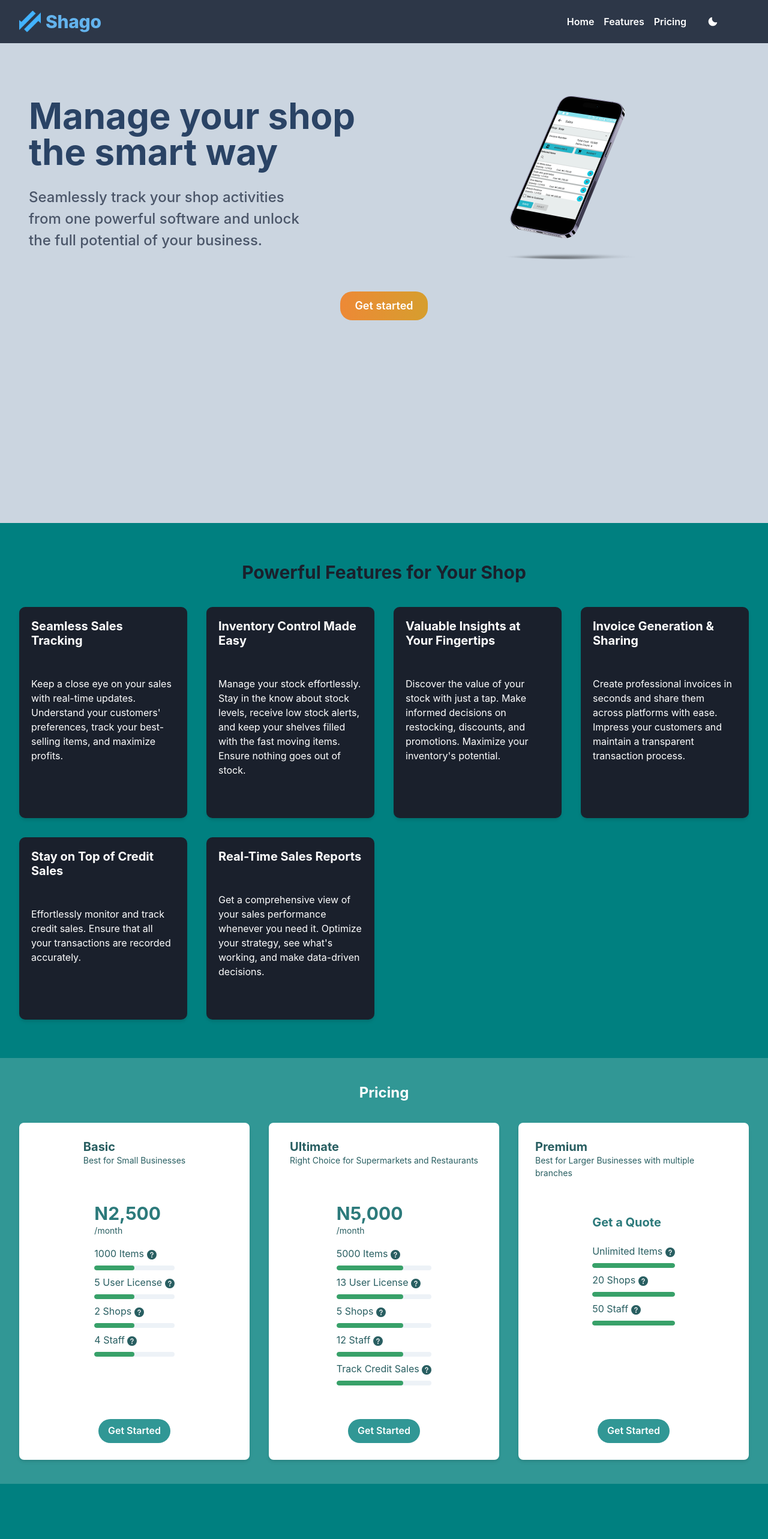
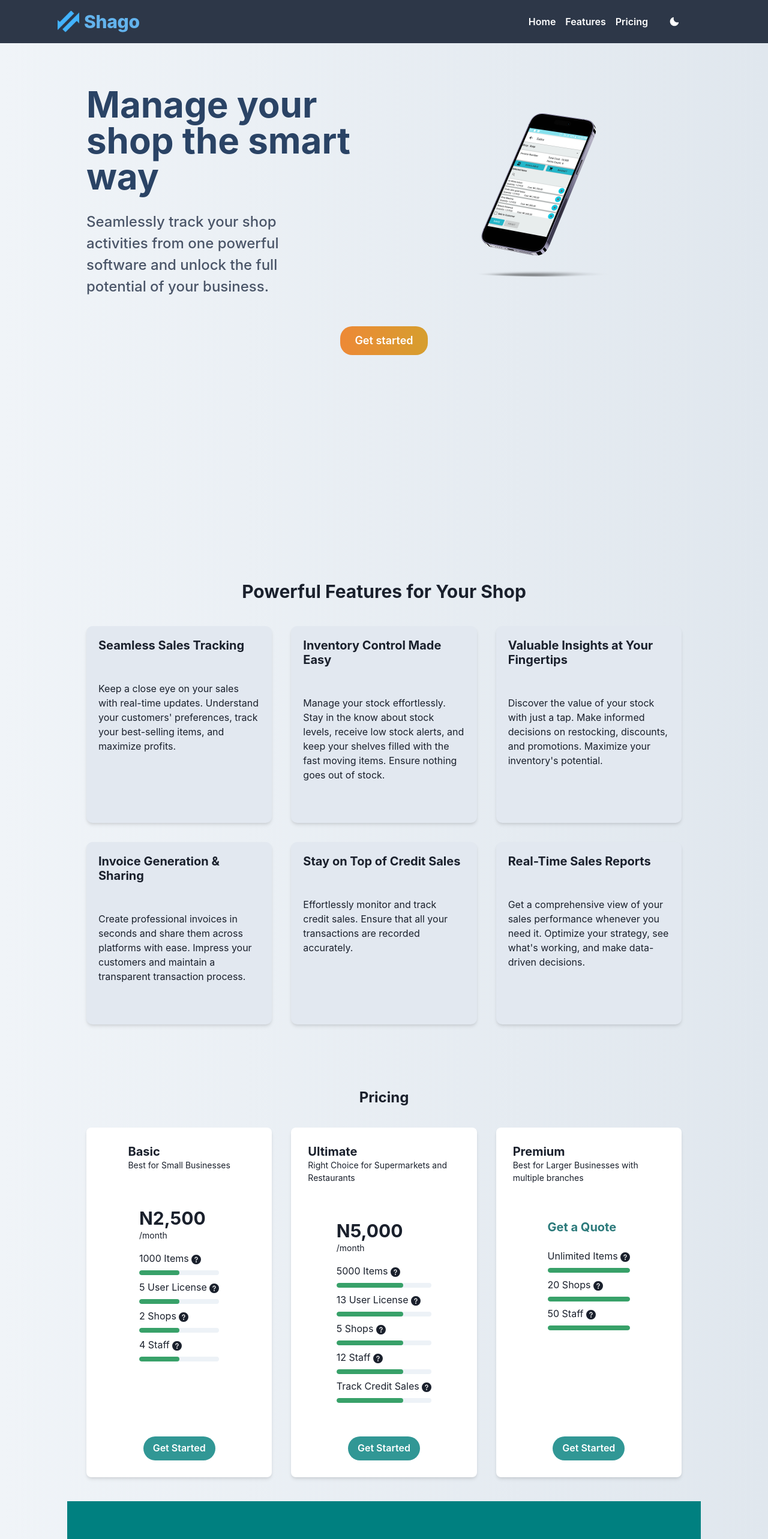
Before and after one commit to abdulquadirL/shago, a Next.js app: page / in a window 1280 px wide. Shown: the top 2566 px of the page at 60% size. Built offline with nearby package versions, Linux system fonts and the light colour scheme.

Commit message:
Update Header
Update Nvabar

Update Plans

Update Test Features

 Update Homepage

```diff
--- a/components/Header.js
+++ b/components/Header.js
@@ -3,8 +3,8 @@ import { Box, Heading, Text, Stack, Button, Image, Center } from '@chakra-ui/rea
 
 export function Header() {
   return (
-    <Box width="100%" bg="gray.300" color="black" minH="100vh" position="relative">
-      <Box px={{ base: 2, md: 8 }} pt={{ base: 6, md: 10 }}>
+    <Box width="100%" bgImage="url('/shago.png')" color="black" minH="100vh" position="relative">
+      <Box maxW="85vw" mx="auto" px={{ base: 2, md: 8 }} pt={{ base: 6, md: 10 }}>
         <Stack
           direction={{ base: 'column', md: 'row' }}
           spacing={{ base: 8, md: 4 }}
--- a/components/Navbar.js
+++ b/components/Navbar.js
@@ -35,6 +35,7 @@ function Navbar() {
       boxShadow={isScrolled ? "md" : "none"}
       transition="background 0.2s"
     >
+      <Box display="flex"  width="85vw" mx="auto" alignItems="center">
       {/* Logo and Brand */}
       <Flex align="center" mr={5}>
         <Image
@@ -110,6 +111,7 @@ function Navbar() {
           mt={{ base: 2, md: 0 }}
         />
       </Box>
+      </Box>
     </Flex>
   );
 }
--- a/components/Plans.js
+++ b/components/Plans.js
@@ -19,7 +19,6 @@ export const Plans = () => {
   return (
     <Box
       id="plans"
-      bg="teal.500"
       width="100%"
       px={{ base: 2, md: 8 }}
       py={{ base: 6, md: 10 }}
@@ -27,7 +26,7 @@ export const Plans = () => {
       <Text
         fontSize={{ base: 'lg', md: '2xl' }}
         width="100%"
-        color="white"
+        color="gray.800"
         fontWeight="bold"
         mb={{ base: 4, md: 8 }}
         textAlign="center"
@@ -42,13 +41,13 @@ export const Plans = () => {
       >
 
         {/* Basic Plan */}
-        <Card align="center" size="lg" bg="white" color="teal.700" borderRadius="lg" boxShadow="md">
+        <Card align="center" size="lg" bg="white" color="gray.800" borderRadius="lg" boxShadow="md">
           <CardHeader pb="2rem">
             <Heading size="md">Basic</Heading>
             <Text fontSize="sm">Best for Small Businesses</Text>
           </CardHeader>
           <CardBody>
-            <Heading size="lg" color="teal.600">N2,500</Heading>
+            <Heading size="lg" >N2,500</Heading>
             <Text pb={4} fontSize="sm">/month</Text>
             <Stack spacing={2}>
               <Text>
@@ -89,13 +88,13 @@ export const Plans = () => {
         </Card>
 
         {/* Ultimate Plan */}
-        <Card align="center" size="lg" bg="white" color="teal.700" borderRadius="lg" boxShadow="md">
+        <Card align="center" size="lg" bg="white" borderRadius="lg" boxShadow="md">
           <CardHeader pb="2rem">
             <Heading size="md">Ultimate</Heading>
             <Text fontSize="sm">Right Choice for Supermarkets and Restaurants</Text>
           </CardHeader>
           <CardBody>
-            <Heading size="lg" color="teal.600">N5,000</Heading>
+            <Heading size="lg" >N5,000</Heading>
             <Text pb={4} fontSize="sm">/month</Text>
             <Stack spacing={2}>
               <Text>
@@ -146,7 +145,7 @@ export const Plans = () => {
         </Card>
 
         {/* Premium Plan */}
-        <Card align="center" size="lg" bg="white" color="teal.700" borderRadius="lg" boxShadow="md">
+        <Card align="center" size="lg" bg="white" color="gray.800" borderRadius="lg" boxShadow="md">
           <CardHeader pb="2rem">
             <Heading size="md">Premium</Heading>
             <Text fontSize="sm">Best for Larger Businesses with multiple branches</Text>
--- a/components/TestFeatures.js
+++ b/components/TestFeatures.js
@@ -46,11 +46,11 @@ const features = [
 
 const TestFeatures = () => {
   return (
-    <Box id="features" px={{ base: 2, md: 8 }} py={{ base: 8, md: 16 }} bg="teal" width="100%">
+    <Box id="features" px={{ base: 2, md: 8 }} py={{ base: 8, md: 16 }} bg="transparent" width="100%">
       <Heading
         as="h2"
         size="lg"
-        color="gold.500"
+        color="gray.800"
         fontFamily="Inter"
         mb={{ base: 6, md: 10 }}
         textAlign="center"
@@ -68,11 +68,11 @@ const TestFeatures = () => {
             key={idx}
             direction="column"
             borderRadius={10}
-            color="white"
-            bg="gray.800"
+            color="gray.800"
+            bg="gray.200"
             boxShadow="md"
             minH="220px"
-            _hover={{ bg: "teal.700", transform: "translateY(-4px)", transition: "0.2s" }}
+            _hover={{ bg: "teal.700", color: "teal.100", transform: "translateY(-4px)", transition: "0.2s" }}
           >
             <Stack height="100%">
               <CardHeader>
--- a/pages/index.js
+++ b/pages/index.js
@@ -11,15 +11,17 @@ import Navbar from "@/components/Navbar"
 export default function Home() {
 
   return (
-    <Box>
+    <Box bgGradient="linear(to-r, #f0f4f8, #e0e7ee)" minH="100vh">
+      {/* Navbar component */}
       <Navbar/>
-      <Box>
-        <Header />
+      <Header />
+      <Box maxW="85vw" mx="auto" px={4} py={8}>
         <TestFeatures />
         <Plans />
         <HelpPage />
-        <Footer/>
+
       </Box>
+      <Footer/>
     </Box>
 
 
```
